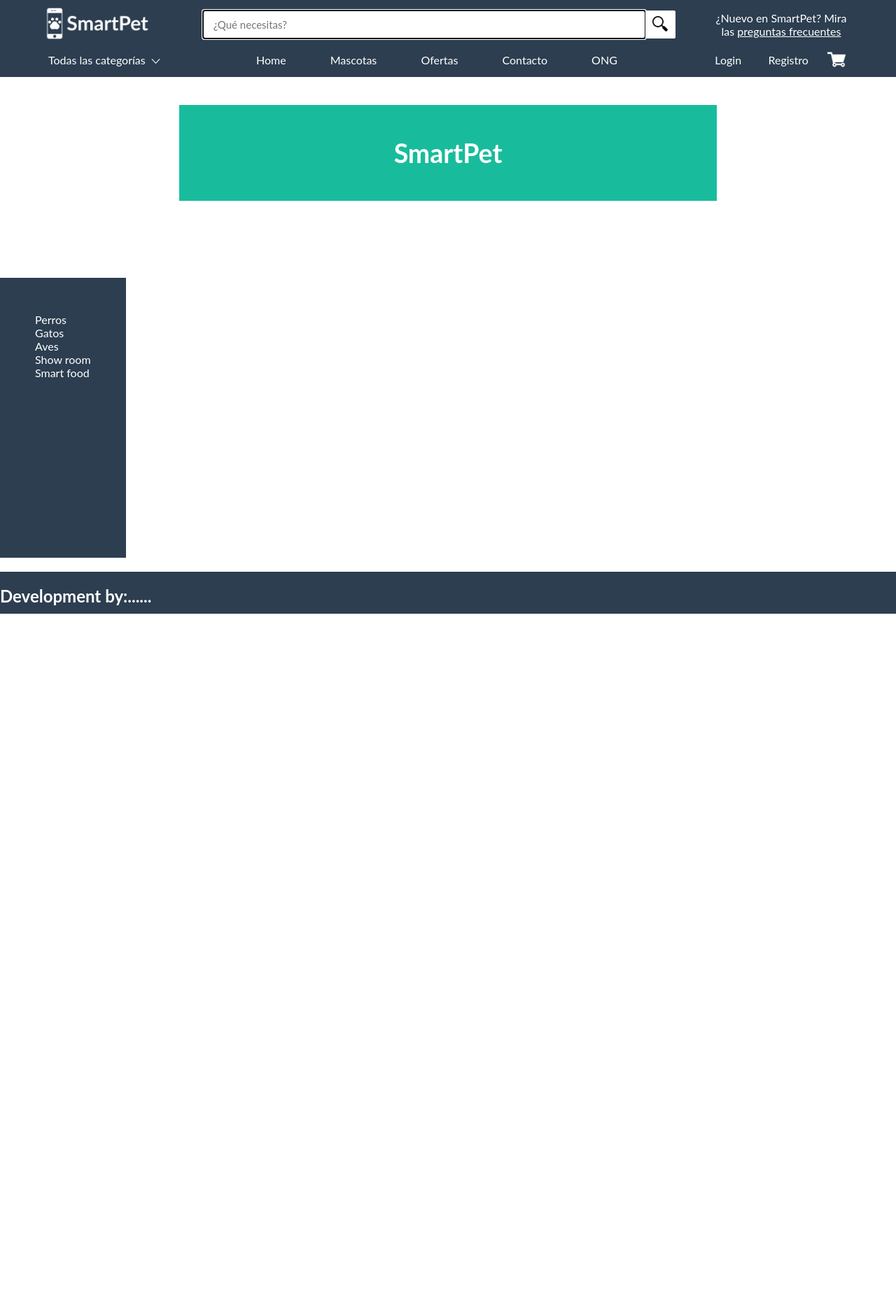
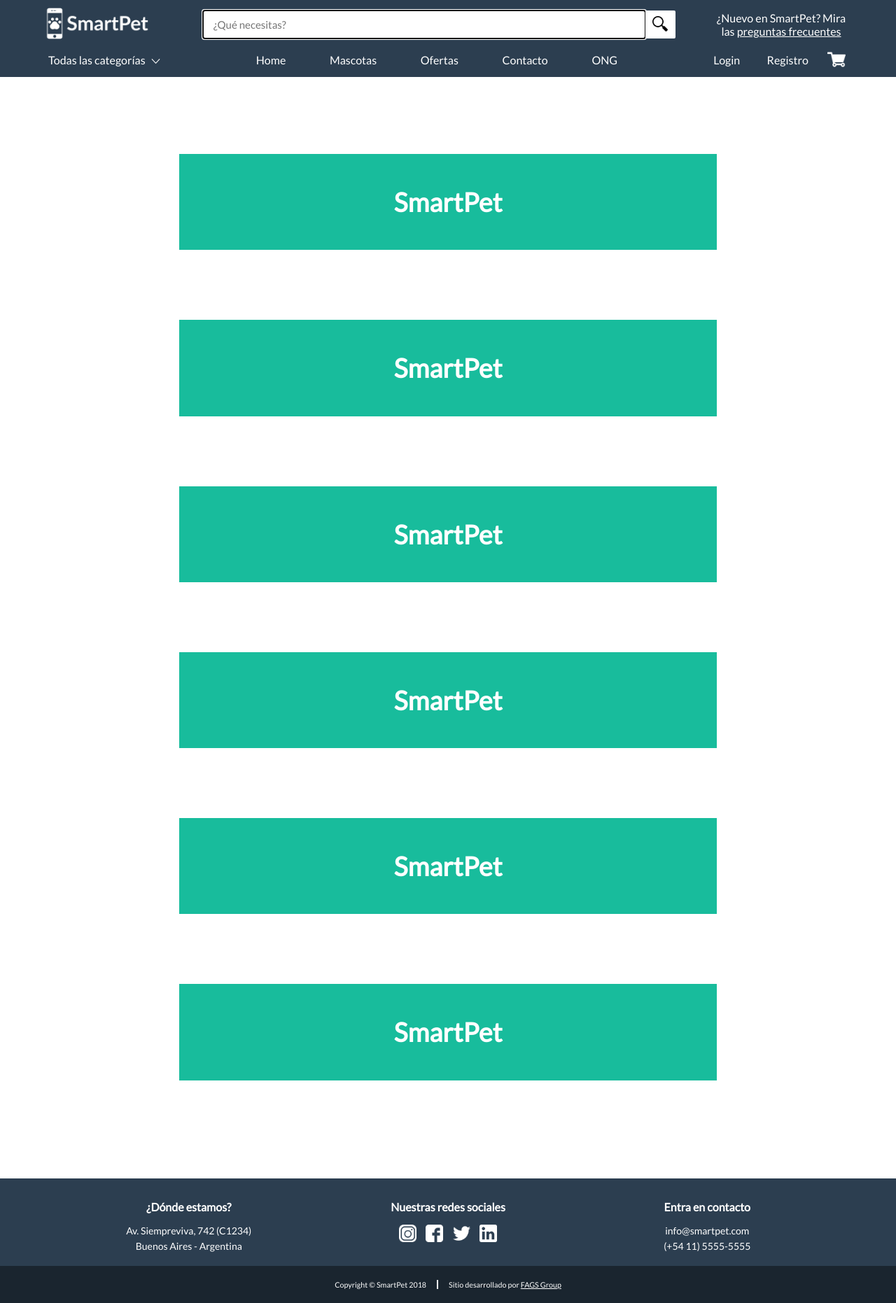
Before and after one commit to esmowin/dh-trabajo-integrador, a PHP site: page /home.php in a window 1280 px wide. Shown: the whole page at 70% size. Before the commit the page ends 877 px from the top, so only its background shows below. Run offline with PHP 8.4, Linux system fonts and the light colour scheme.

Commit message:
Hecho el footer y agregado a todas las páginas

```diff
--- a/css/footer.css
+++ b/css/footer.css
@@ -1,14 +1,135 @@
 
-footer{
-  background-color: #2C3E50;  /* Azul: #2C3E50  Primer Azul: #376896*/
-  clear: both;
+/* Footer abajo de todo */
+
+
+footer {
+  width: 100%;
   color: white;
+}
 
+
+/* El footer, a su vez, está dividido en un footer superior y un footer inferior */
+
+/* Footer superior */
+
+
+.franja-superior {
+  background-color: #2C3E50;
+  width: 100%;
+}
+
+.footer-superior {
+  width: 90%;
+  max-width: 1200px;
+  margin: auto;
+  padding: 15px;
+  display: flex;
+  flex-wrap: wrap;
+  justify-content: center;
+}
+
+.footer-ubicación, .footer-redes-sociales, .footer-contacto {
+  width: 33%;
+  padding: 0 15px;
+  text-align: center;
+}
+
+.footer-ubicación h3, .footer-redes-sociales h3, .footer-contacto h3 {
+  font-size: 16px;
+  font-weight: bold;
+}
+
+.footer-ubicación p, .footer-redes-sociales p, .footer-contacto p {
+  margin: 5px 0;
+  font-size: 14px;
+}
+
+.footer-redes-sociales li {
+  display: inline;
+  padding: 0 5px;
+}
+
+.footer-redes-sociales img {
+  width: 25px
+}
+
+
+/* Footer inferior */
+
+
+.franja-inferior {
+  background-color: #1A252F;
+  width: 100%;
+}
+
+.footer-inferior {
+  width: 90%;
+  max-width: 1200px;
+  margin: auto;
+  padding: 20px;
+  display: flex;
+  flex-wrap: wrap;
+  justify-content: center;
+}
+
+.footer-inferior h6 {
+  margin: 0;
+  font-weight: normal;
+}
+
+.footer-inferior a {
+  color: white;
+}
+
+.footer-copyright, .footer-creditos {
+  padding: 0 15px;
+}
+
+.footer-copyright {
+  border-right: 1px solid white;
+}
+
+.footer-creditos {
+  border-left: 1px solid white;
+}
+
+
+/* Media queries para que el footer sea RESPONSIVE */
+
+
+@media (max-width: 991px) {
+
+  .footer-ubicación, .footer-redes-sociales {
+    width: 50%;
+    margin-bottom: 15px;
+  }
+
+  .footer-contacto {
+    width: 100%;
+  }
 
 }
 
-footer h2{
-display: inline-block;
-height: 20px;
+@media (max-width: 575px) {
+
+  .footer-ubicación, .footer-redes-sociales, .footer-contacto {
+    width: 100%;
+    margin-bottom: 15px;
+  }
+
+  .footer-copyright, .footer-creditos {
+    width: 100%;
+    text-align: center;
+  }
+
+  .footer-copyright {
+    padding-bottom: 4px;
+    border-right: 0;
+  }
+
+  .footer-creditos {
+    padding-top: 4px;
+    border-left: 0;
+  }
 
 }
--- a/css/home.css
+++ b/css/home.css
@@ -1,6 +1,6 @@
 
 .title {
-  margin: 30px auto 10px;
+  margin: 100px auto;
   width: 60%;
   padding: 15px;
   color: #FFFFFF;
--- a/css/perfil.css
+++ b/css/perfil.css
@@ -4,7 +4,7 @@
 }
 
 .perfilmain {
-  margin: 0 auto;
+  margin: 20px auto;
   width: 280px;
   display: flex;
   flex-direction: column;
--- a/css/vendor.css
+++ b/css/vendor.css
@@ -15,6 +15,7 @@ ul {
 
 .container-principal {
   padding-top: 120px;
+  padding-bottom: 40px;
   width: 100%;
   max-width: 1350px;
   margin: auto;
@@ -22,7 +23,7 @@ ul {
 
 @media (max-width: 991px) {
 
-  .container {
+  .container-principal {
     padding-top: 73px;
   }
 
@@ -30,7 +31,7 @@ ul {
 
 @media (max-width: 575px) {
 
-  .container {
+  .container-principal {
     padding-top: 68px;
   }
 
--- /dev/null
+++ b/footer.php
@@ -0,0 +1,51 @@
+<footer>
+
+  <div class="franja-superior">
+
+    <div class="footer-superior">
+
+      <div class="footer-ubicación">
+        <h3>¿Dónde estamos?</h3>
+        <p>Av. Siempreviva, 742 (C1234)</p>
+        <p>Buenos Aires - Argentina</p>
+      </div>
+
+      <div class="footer-redes-sociales">
+        <h3>Nuestras redes sociales</h3>
+        <nav>
+          <ul>
+            <li><a href="https://www.instagram.com/" target="_blank"><img src="images/instagram-blanco.png"></a></li>
+            <li><a href="https://www.facebook.com/" target="_blank"><img src="images/facebook-blanco.png"></a></li>
+            <li><a href="https://www.twitter.com/" target="_blank"><img src="images/twitter-blanco.png"></a></li>
+            <li><a href="https://www.linkedin.com/" target="_blank"><img src="images/linkedin-blanco.png"></a></li>
+          </ul>
+        </nav>
+      </div>
+
+      <div class="footer-contacto">
+        <h3>Entra en contacto</h3>
+        <p>info@smartpet.com</p>
+        <p>(+54 11) 5555-5555</p>
+      </div>
+
+    </div>
+
+  </div>
+
+  <div class="franja-inferior">
+
+    <div class="footer-inferior">
+
+      <div class="footer-copyright">
+        <h6>Copyright © SmartPet 2018</h6>
+      </div>
+
+      <div class="footer-creditos">
+        <h6>Sitio desarrollado por <a href="#">FAGS Group</a></h6>
+      </div>
+
+    </div>
+
+  </div>
+
+</footer>
--- a/home.php
+++ b/home.php
@@ -9,9 +9,10 @@
   <head>
     <meta charset="utf-8">
     <meta name="viewport" content="width=device-width, initial-scale=1.0">
+    <title>SmartPet - Home</title>
     <link rel="stylesheet" href="css/styles.css">
-    <title>SmartPet - Home</title>
     <link rel="icon" href="images/logo.png">
+    <link href="https://fonts.googleapis.com/css?family=Lato" rel="stylesheet">
   </head>
   <body>
 
@@ -23,21 +24,29 @@
         <h1>SmartPet</h1>
       </section>
 
-      <nav class="sideBar">
-        <ul >
-          <li><a href="#">Perros</a></li>
-          <li><a href="#">Gatos</a></li>
-          <li><a href="#">Aves</a></li>
-          <li><a href="#">Show room</a></li>
-          <li><a href="#">Smart food</a></li>
-        </ul>
-      </nav>
+      <section class="title">
+        <h1>SmartPet</h1>
+      </section>
 
-      <footer >
-        <h2>Development by:......</h3>
-      </footer>
+      <section class="title">
+        <h1>SmartPet</h1>
+      </section>
+
+      <section class="title">
+        <h1>SmartPet</h1>
+      </section>
+
+      <section class="title">
+        <h1>SmartPet</h1>
+      </section>
+
+      <section class="title">
+        <h1>SmartPet</h1>
+      </section>
 
     </div>
+
+    <?php require_once 'footer.php'; ?>
 
     <script src="js/header.js"></script>
 
--- a/login.php
+++ b/login.php
@@ -84,6 +84,8 @@
 
     </div>
 
+    <?php require_once 'footer.php'; ?>
+
     <script src="js/header.js"></script>
 
   </body>
--- a/miPerfil.php
+++ b/miPerfil.php
@@ -43,6 +43,8 @@
 
     </div>
 
+    <?php require_once 'footer.php'; ?>
+
     <script src="js/header.js"></script>
 
   </body>
--- a/preguntasFrecuentes.php
+++ b/preguntasFrecuentes.php
@@ -69,6 +69,8 @@
 
     </div>
 
+    <?php require_once 'footer.php'; ?>
+
     <script src="js/header.js"></script>
 
   </body>
--- a/registro.php
+++ b/registro.php
@@ -187,6 +187,8 @@
 
     </div>
 
+    <?php require_once 'footer.php'; ?>
+
     <script src="js/header.js"></script>
 
   </body>
```
Also changed, not shown: avatars/5be8fcf1dc852.png (added), images/facebook-blanco.png (added), images/facebook-negro.png (added), images/instagram-blanco.png (added), images/instagram-negro.png (added), images/linkedin-blanco.png (added), images/linkedin-negro.png (added), images/twitter-blanco.png (added), images/twitter-negro.png (added).
